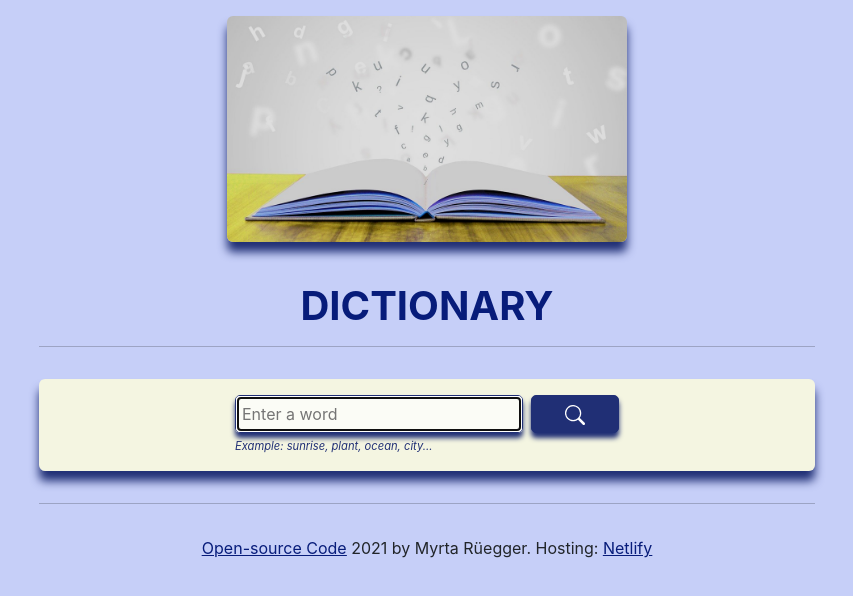
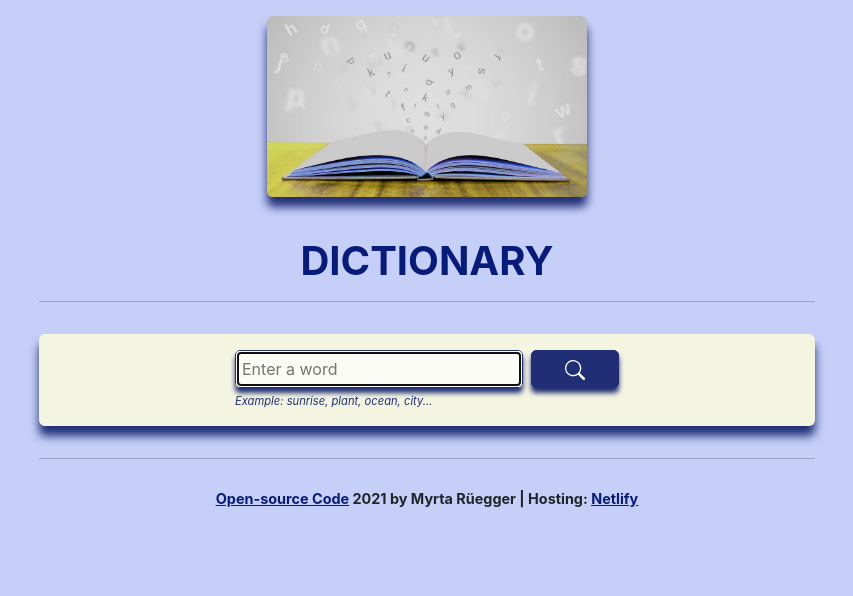
Before and after one commit to Myrtaru/react-dictionary, a React (Create React App) app: page / in a window 1280 px wide. Shown: the top 596 px of the page, without its empty margins (213-1066 px from the left). Built offline with nearby package versions, Linux system fonts and the light colour scheme.

Commit message:
changed footer and logo style

```diff
--- a/src/App.css
+++ b/src/App.css
@@ -17,13 +17,15 @@ max-width: 50em;
   margin: 1em 0;
 }
 .App-logo {
-  max-width: 25em;
+  max-width: 20em;
   display: block;
   margin: 0 auto;
   border-radius: 6px;
   box-shadow: rgb(32, 47, 117) 0px 10px 10px;
   }
 .App-footer {
+  font-size: 0.9em;
+  font-weight: bold;
   text-align: center;
   margin:2em 0;
   }
--- a/src/App.js
+++ b/src/App.js
@@ -26,7 +26,7 @@ export default function App() {
             rel="noopener noreferrer"
           ><u>Open-source Code</u>
           </a>
-          {` 2021 by Myrta Rüegger. Hosting: `}
+          {` 2021 by Myrta Rüegger | Hosting: `}
           <a
             href="https://wonderful-goodall-35fb7a.netlify.app/"
             target="-blank"
```
